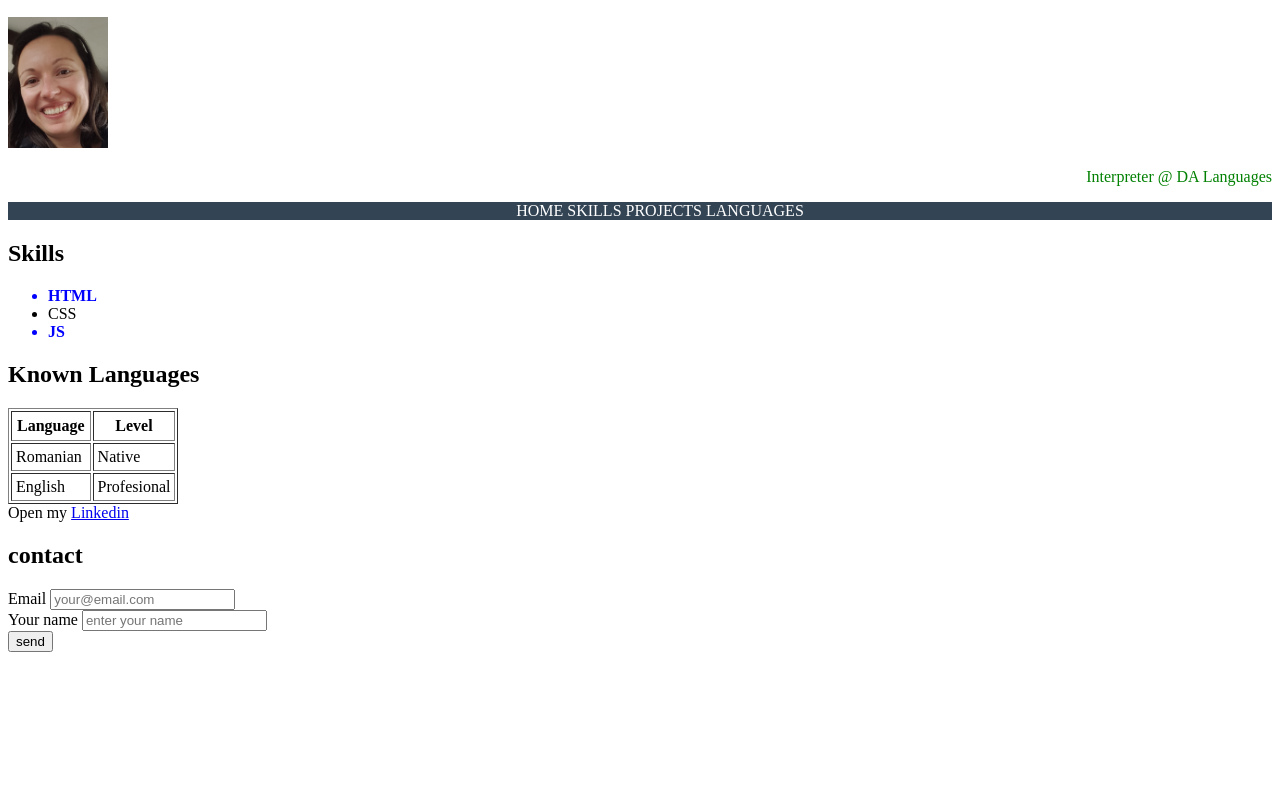
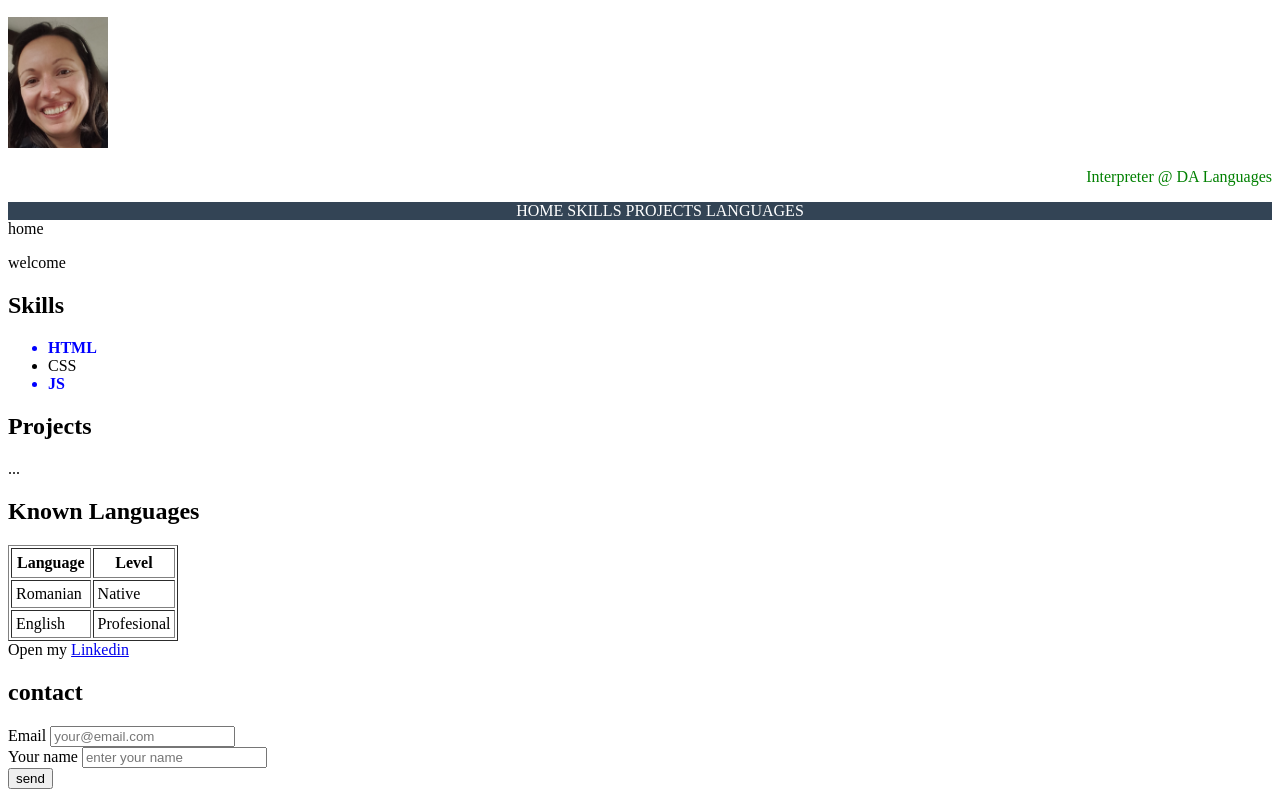
Before and after one commit to dpuie/dpuie.github.io, a plain HTML site: page index.html in a window 1280 px wide. Shown: the part 110-907 px from the top of the page. Before the commit the page ends 800 px from the top, so only its background shows below. Drawn offline with Linux system fonts and the light colour scheme.

Commit message:
add pages

```diff
--- a/index.html
+++ b/index.html
@@ -20,6 +20,8 @@
   <li><a href="#" class="active">PROJECTS</a></li>
   <li><a href="#">LANGUAGES</a></li>
 </ul>
+<head>home</head>
+<p>welcome</p>
 <h2>Skills</h2>
 
 <ul>
@@ -27,6 +29,8 @@
   <li>CSS</li>
   <li class="favorite">JS</li>
 </ul>
+<h2>Projects</h2>
+<p>...</p>
 
 <h2>Known Languages</h2>
 
@@ -73,7 +77,7 @@ Open my
   <button type="submit">send</button>
 </form>
 
-<script src="examples.js"></script>
+<script src="index.js"></script>
 
   </body>
 
```
Also changed, not shown: index.js (added).
